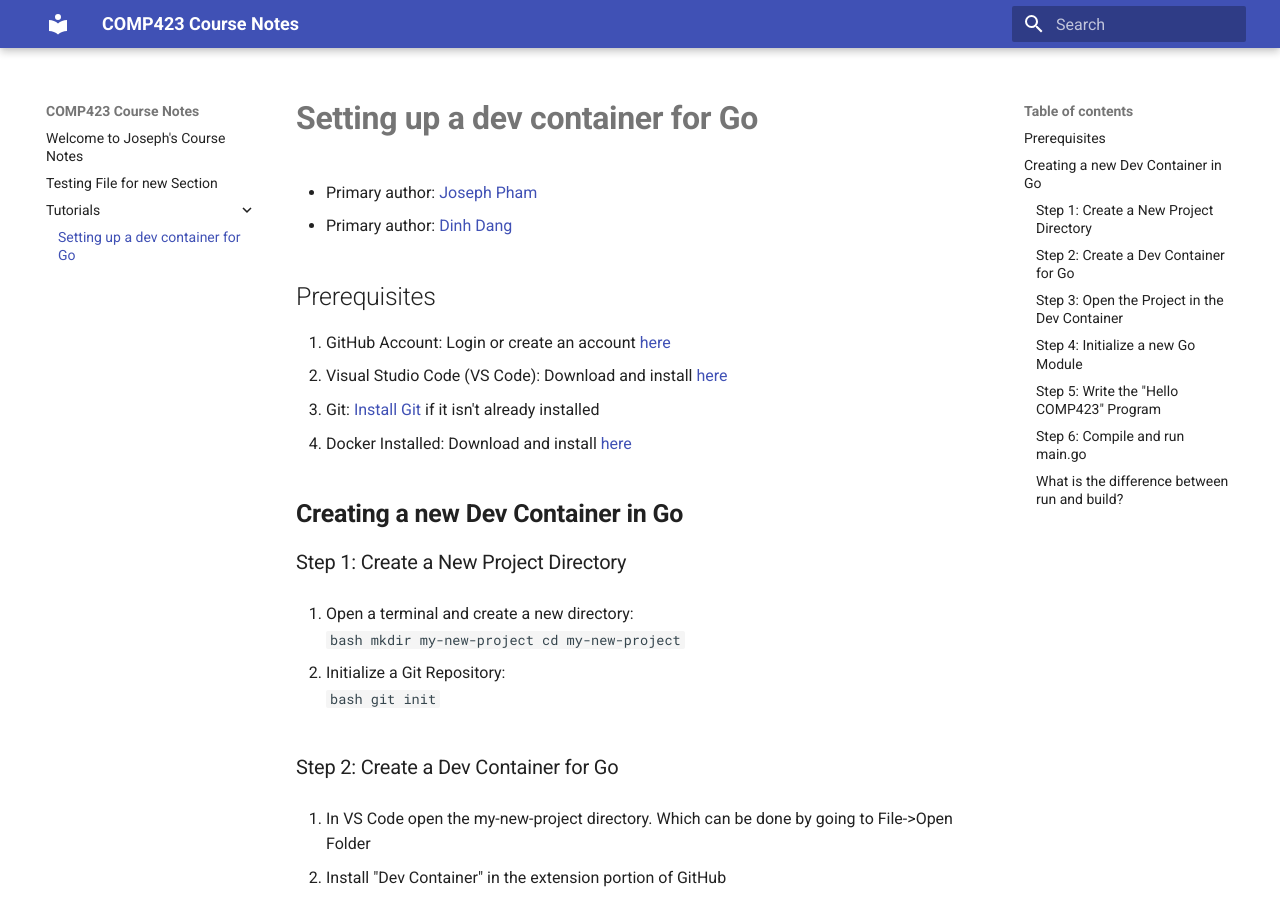
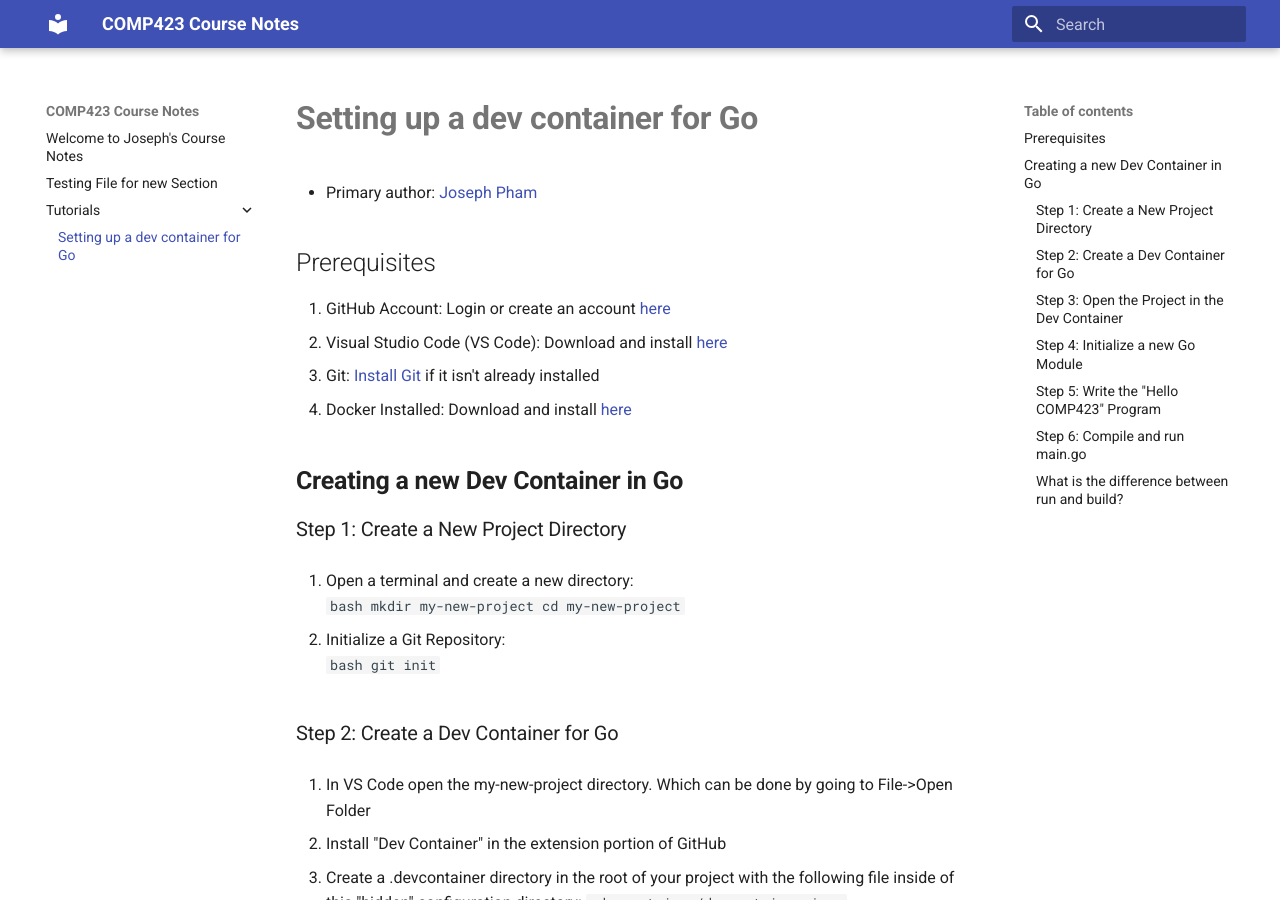
Before and after one commit to jhphamunc/comp423-course-notes, an MkDocs documentation site: the page built from docs/tutorials/go-setup.md, in a window 1280 px wide and 900 px high. Built offline with MkDocs 1.6.1 and Material for MkDocs 9.7.7, drawn with Linux system fonts in a browser that asks for light colours.

Commit message:
fixed mt04

```diff
--- a/docs/tutorials/go-setup.md
+++ b/docs/tutorials/go-setup.md
@@ -1,7 +1,6 @@
 # **Setting up a dev container for Go**
 
 * Primary author: [Joseph Pham](https://github.com/jhphamunc)
-* Primary author: [Dinh Dang](https://github.com/dinhduedang)
 
 ## Prerequisites
 
```
